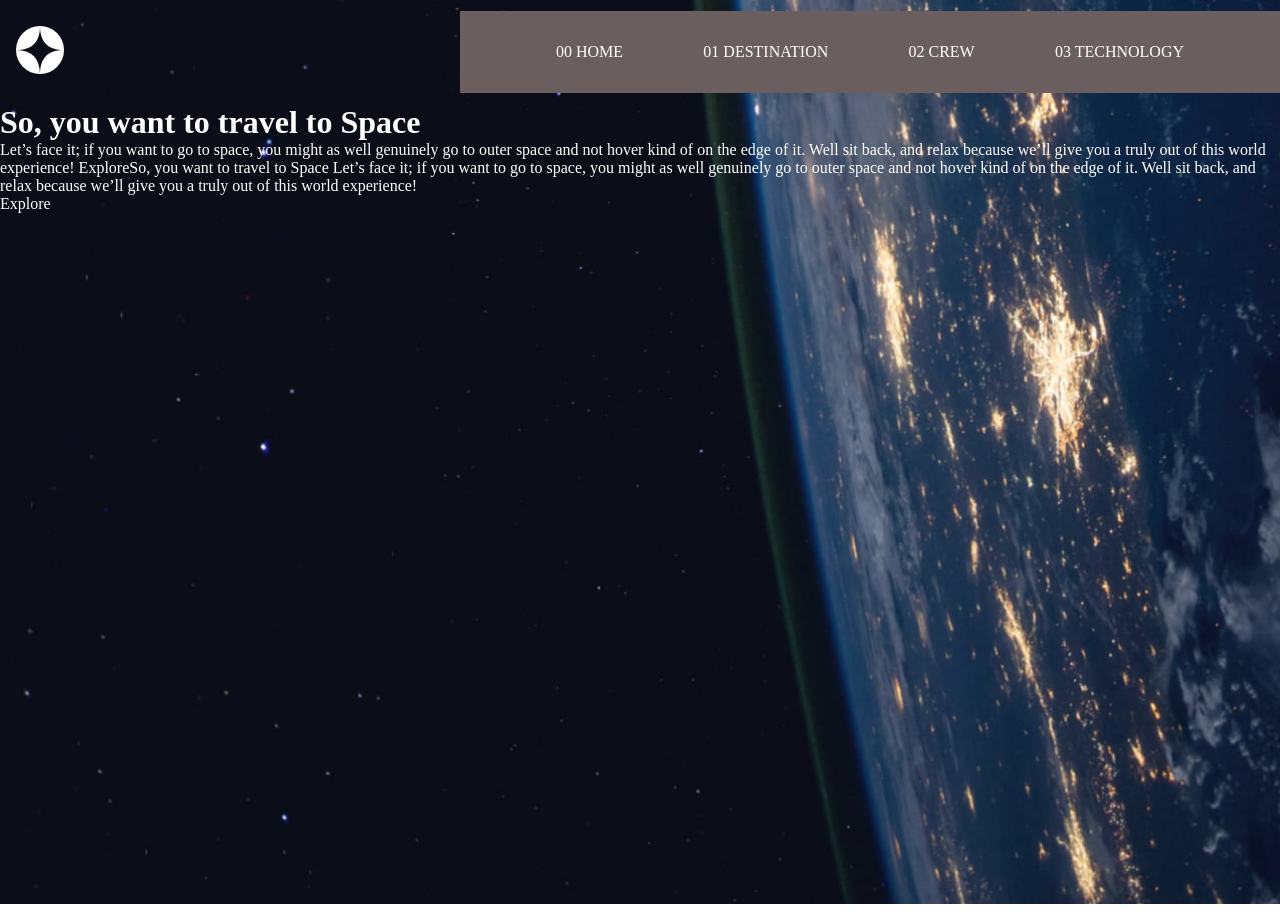
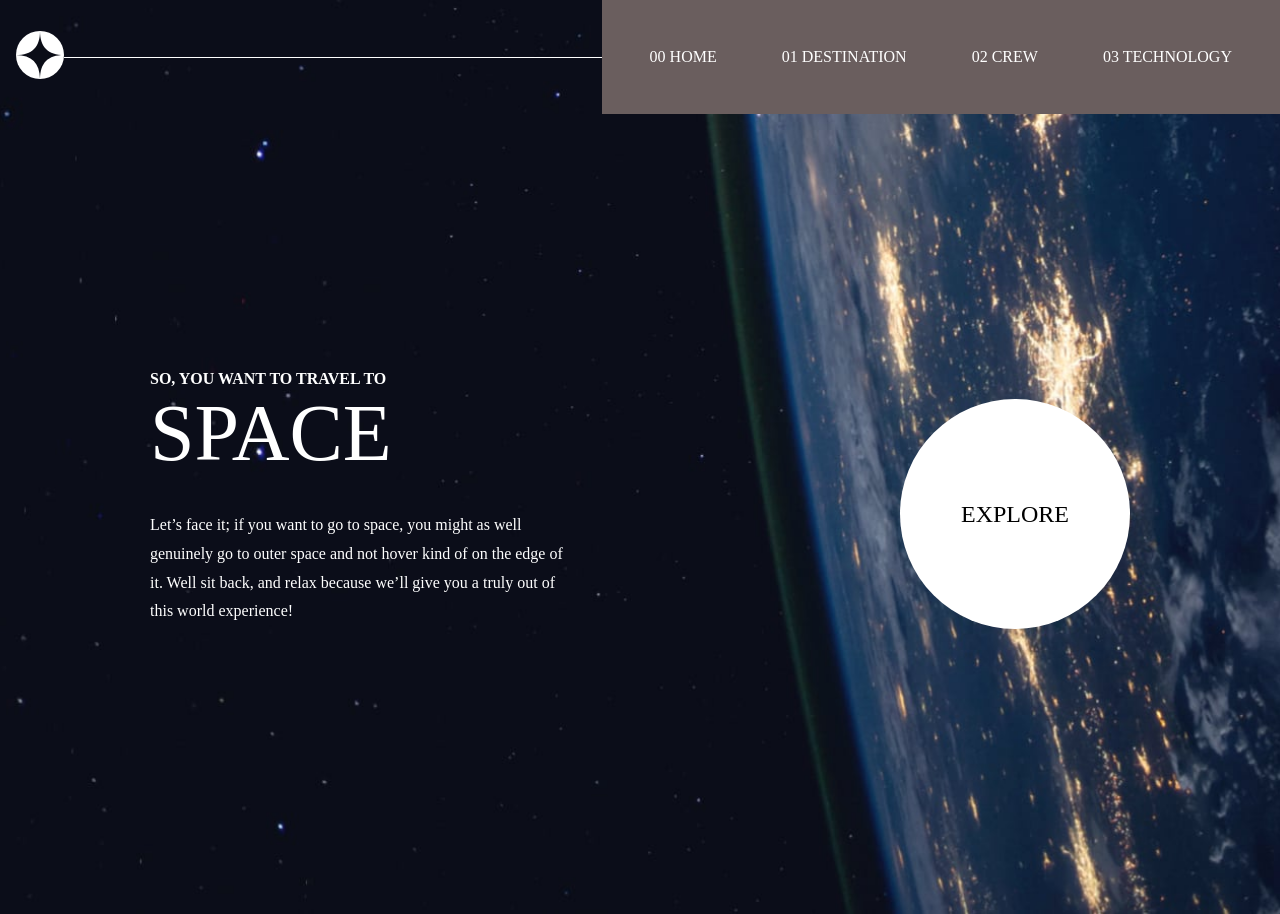
Before and after one commit to SanazBHMN/space-tourism, a React (Vite) app: page / in a window 1280 px wide. Built offline with nearby package versions, Linux system fonts and the light colour scheme.

Commit message:
Complete homepage styles

```diff
--- a/src/components/Navbar.jsx
+++ b/src/components/Navbar.jsx
@@ -25,6 +25,7 @@ function Navbar() {
       <div className="logo">
         <img src={logo} alt="logo" />
       </div>
+      <div className="navbar--line"></div>
       <div className="menu">
         <img src={hamburgerIcon} />
       </div>
--- a/src/components/navbar.scss
+++ b/src/components/navbar.scss
@@ -3,21 +3,32 @@ nav {
   justify-content: space-between;
   align-items: center;
   padding: 0.7rem 1rem;
+  position: relative;
   .menu {
     cursor: pointer;
   }
   ul {
     display: none;
     justify-content: space-between;
-    padding: 2rem 6rem;
+    padding: 3rem;
     // max-width: 720px;
     background-color: rgb(106, 94, 94);
     text-transform: uppercase;
+    gap: 1rem;
+  }
+  .navbar--line {
+    display: none;
+    width: 36rem;
+    height: 1px;
+    background: white;
+    // position: absolute;
+    left: 12rem;
   }
 }
 
 @media screen and (min-width: 768px) {
   nav {
+    padding: 0 0 0 1rem;
     .menu {
       display: none;
     }
@@ -32,7 +43,10 @@ nav {
   nav {
     padding-right: 0;
     ul {
-      width: 820px;
+      width: 720px;
+    }
+    .navbar--line {
+      display: block;
     }
   }
 }
--- a/src/pages/HomePage.jsx
+++ b/src/pages/HomePage.jsx
@@ -4,19 +4,22 @@ import "./home-page.scss";
 function HomePage() {
   return (
     <div className="homepage-container">
-      <div className="content">
-        <h1 className="content__header">So, you want to travel to Space</h1>
-        <p className="content__paragraph">
-          Let’s face it; if you want to go to space, you might as well genuinely
-          go to outer space and not hover kind of on the edge of it. Well sit
-          back, and relax because we’ll give you a truly out of this world
-          experience! ExploreSo, you want to travel to Space Let’s face it; if
-          you want to go to space, you might as well genuinely go to outer space
-          and not hover kind of on the edge of it. Well sit back, and relax
-          because we’ll give you a truly out of this world experience!
-        </p>
+      <main>
+        <section className="content">
+          <h1 className="content__header">
+            So, you want to travel to
+            <br />
+            <span>Space</span>
+          </h1>
+          <p className="content__paragraph">
+            Let’s face it; if you want to go to space, you might as well
+            genuinely go to outer space and not hover kind of on the edge of it.
+            Well sit back, and relax because we’ll give you a truly out of this
+            world experience!
+          </p>
+        </section>
         <div className="cta">Explore</div>
-      </div>
+      </main>
     </div>
   );
 }
--- a/src/pages/home-page.scss
+++ b/src/pages/home-page.scss
@@ -1,3 +1,58 @@
 .homepage-container {
   height: 100vh;
+  main {
+    display: flex;
+    flex-direction: column;
+    justify-content: space-around;
+    align-items: center;
+    height: 100%;
+
+    .content {
+      max-width: 450px;
+      text-align: center;
+      .content__header {
+        text-transform: uppercase;
+        font-size: 1em;
+        span {
+          font-size: 5em;
+          font-weight: 200;
+          margin-top: 2rem;
+        }
+      }
+      .content__paragraph {
+        margin: 2rem 0;
+        padding: 0 1.5rem;
+        line-height: 1.8;
+      }
+    }
+  }
+  .cta {
+    background-color: white;
+    font-size: 1.5em;
+    color: black;
+    width: 144px;
+    height: 144px;
+    border-radius: 50%;
+    display: grid;
+    place-items: center;
+    text-transform: uppercase;
+  }
 }
+
+@media screen and (min-width: 1024px) {
+  .homepage-container {
+    main {
+      flex-direction: row;
+      .content {
+        text-align: left;
+        .content__paragraph {
+          padding-left: 0;
+        }
+      }
+    }
+    .cta {
+      width: 230px;
+      height: 230px;
+    }
+  }
+}
```
